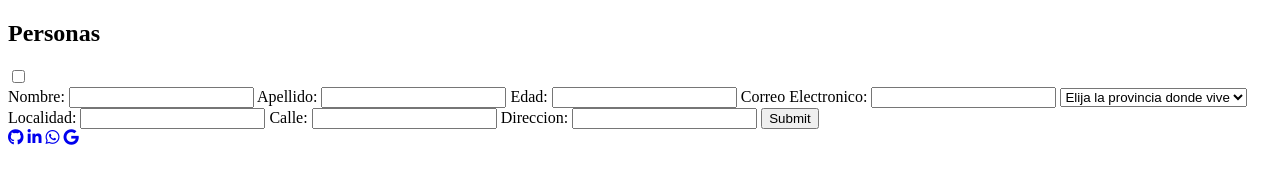
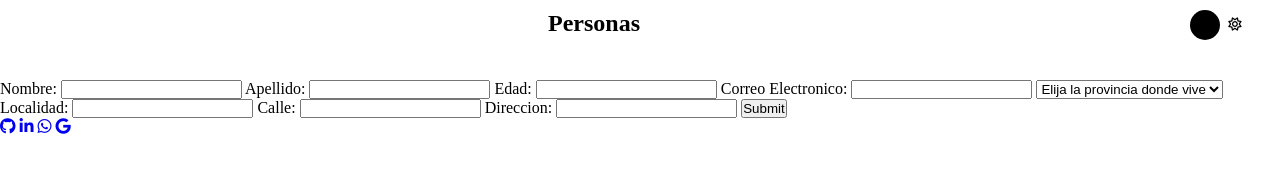
Before and after one commit to fabianNav/Gestor-De-Personas_JS, a website built with Vite: page index.html in a window 1280 px wide. Built offline with nearby package versions, Linux system fonts and the light colour scheme.

Commit message:
Terminamos el estilo del header, ahora voy a hacer la logica para cambiar el tema de la pagina y luego le seguire dando estilo al resto de la pagina

```diff
--- a/css/style.css
+++ b/css/style.css
@@ -0,0 +1,87 @@
+* {
+    margin: 0;
+    padding: 0;
+    box-sizing: border-box;
+}
+
+body {
+    display: flex;
+    flex-direction: column;
+}
+
+/* TODO HEADER */
+
+header {
+    display: flex;
+    justify-content: space-between;
+    padding: 10px 0px 20px;
+    margin-bottom: 20px;
+}
+
+#headerTitle {
+    width: 50%;
+    display: flex;
+    justify-content: end;
+}
+
+/* TODO MODO OSCURO */
+
+#sectionSwitch {
+    width: 50%;
+    display: flex;
+    justify-content: end;
+}
+
+.darkModeSwitch {
+    background-color: var(--background);
+    display: flex;
+    position: relative;
+    cursor: pointer;
+    outline: none;
+    border: none;
+    border-radius: 30px;
+    justify-content: space-between;
+    padding-right: 30px;
+    align-items: center;
+}
+
+.darkModeSwitch span {
+    width: 30px;
+    height: 30px;
+    line-height: 30px;
+    display: block;
+    color: var(--primary);
+    background: none;
+}
+
+i.fa-regular.fa-moon, i.fa-regular.fa-sun {
+    color: #000;
+}
+
+.darkModeSwitch::after {
+    display: block;
+    background: #000;
+    width: 30px;
+    height: 30px;
+    position: absolute;
+    top: 0;
+    left: 0;
+    right: unset;
+    border-radius: 48px;
+    transition: all .5s ease;
+    content: "";
+}
+
+.darkModeSwitch.active {
+    background-color: aqua;
+}
+
+.fa-regular.fa-sun,.fa-regular.fa-moon {
+    padding: 0;
+    background: none;
+}
+
+.darkModeSwitch.active::after {
+    left: unset;
+    right: 0;
+}
--- a/index.html
+++ b/index.html
@@ -9,14 +9,14 @@
 
 <body>
   <header>
-    <section>
+    <section id="headerTitle">
       <h1>Personas</h1>
     </section>
     <section id="sectionSwitch">
-      <label class="switch">
-        <input type="checkbox" id="slider">
-        <span class="sliderClass"></span>
-      </label>
+      <button class="darkModeSwitch ms-2" id="switch">
+        <span><i class="fa-regular fa-moon"></i></span>
+        <span><i class="fa-regular fa-sun"></i></span>
+      </button>
     </section>
   </header>
   <main>
```
